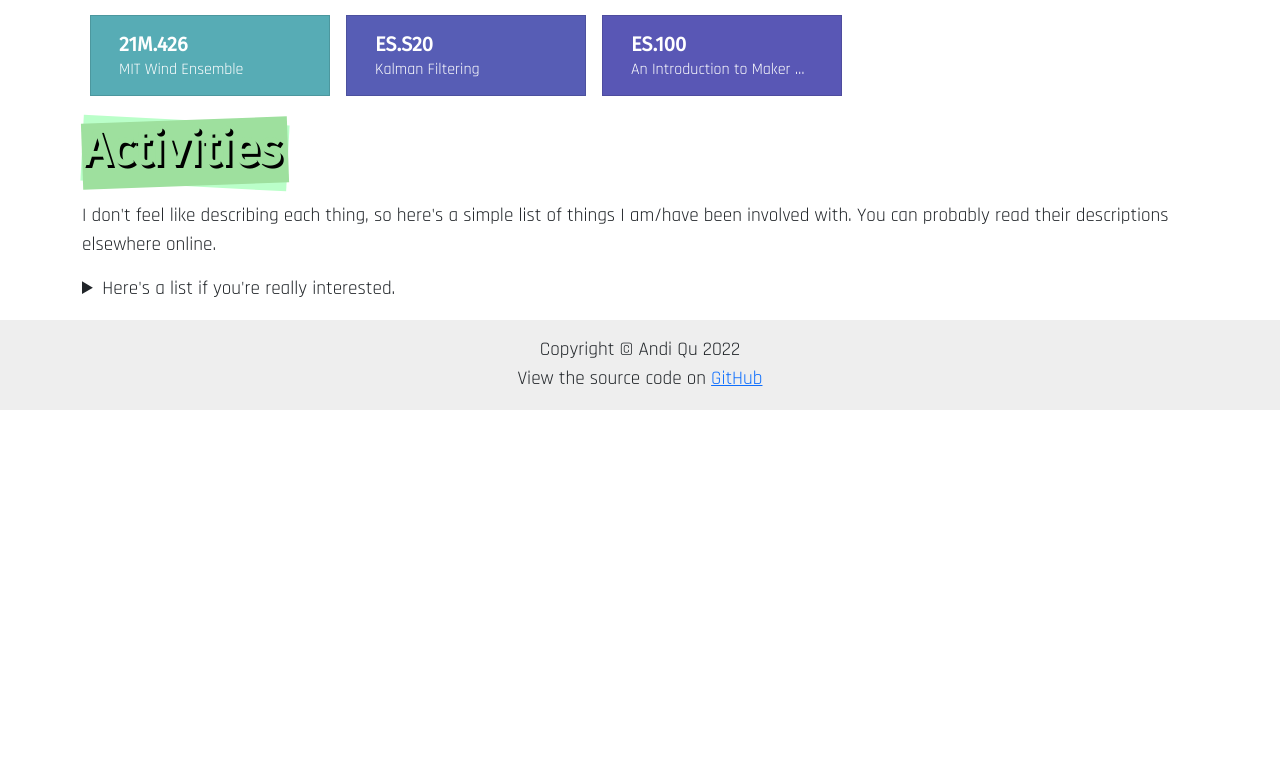
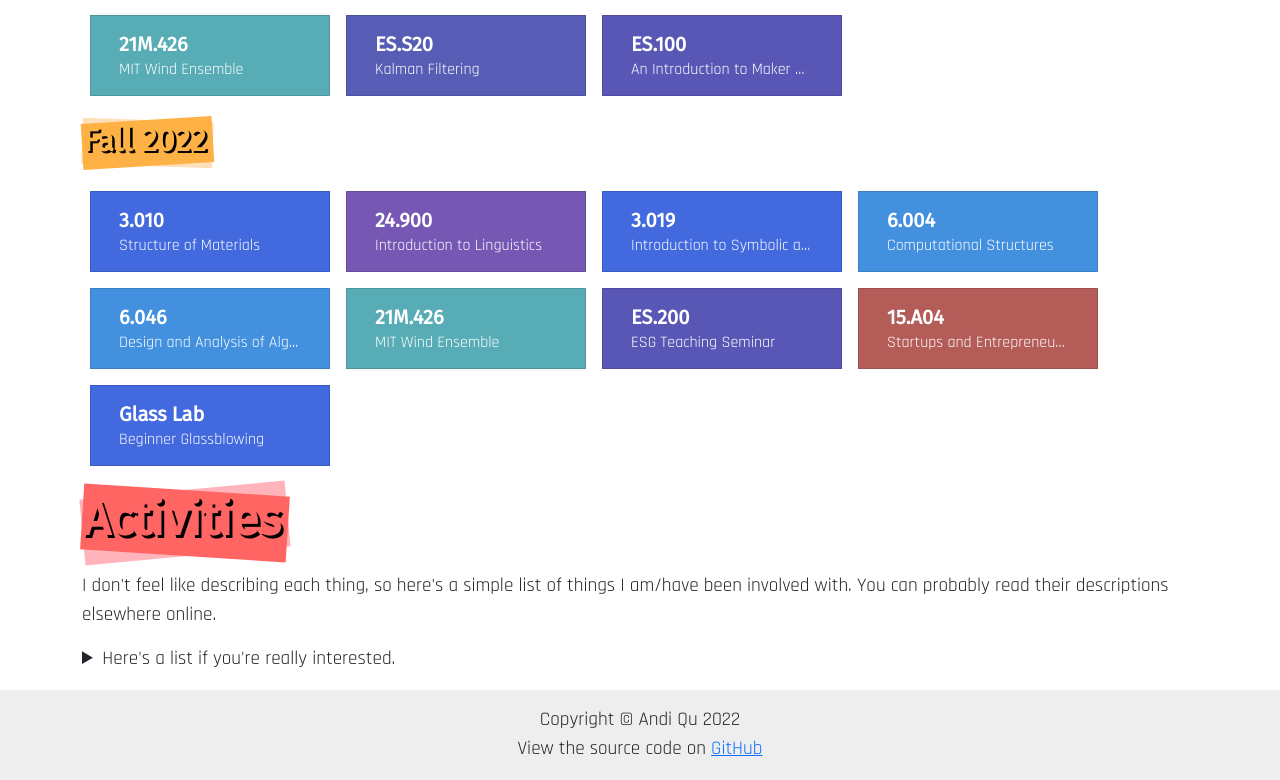
Before and after one commit to dolphingarlic/andiqu-v3, a React (Create React App) app: page /school in a window 1280 px wide. Shown: the part 1204-1984 px from the top of the page. Before the commit the page ends 1614 px from the top, so only its background shows below. Built offline with nearby package versions, Linux system fonts and the light colour scheme.

Commit message:
Update stuff

```diff
--- a/src/App.tsx
+++ b/src/App.tsx
@@ -50,7 +50,9 @@ function App() {
                 <Nav.Link as={Link} to="/contact">
                   Contact
                 </Nav.Link>
-                <Nav.Link href="https://bits-and-bytes.me/">Blog</Nav.Link>
+                <Nav.Link href="https://mitadmissions.org/blogs/author/andiqu/">
+                  Blog
+                </Nav.Link>
               </Nav>
             </Navbar.Collapse>
           </Container>
--- a/src/pages/School.tsx
+++ b/src/pages/School.tsx
@@ -69,6 +69,21 @@ const School = () => {
                 <p>
                   Spoiler alert: the big twist at the end of this class is that
                   everything is Stokes' theorem 😱.
+                </p>
+              </Course>
+              <Course
+                title="18.03"
+                subtitle="Differential Equations"
+                color="#575db5"
+              >
+                <p>
+                  This is basically the engineer's version of 18.06 (linear algebra). I
+                  tested out of it before my sophomore fall.
+                </p>
+                <p>
+                  Kinda annoying how much differing terminology there is (wtf is a "normal
+                  mode??") but so far, this class has been super super helpful in all
+                  my engineering endeavours (seriously)!
                 </p>
               </Course>
             </Row>
@@ -262,7 +277,7 @@ const School = () => {
               <Course
                 title="Glass Lab"
                 subtitle="Beginner Glassblowing"
-                color="#afafaf"
+                color="#4269de"
               >
                 <ul>
                   <li>
@@ -426,6 +441,10 @@ const School = () => {
                     <strong>Rating:</strong> 6/7
                   </li>
                 </ul>
+                <p>
+                  Joe tried to teach me probability, but the probability of me
+                  understanding was unfortunately not too high 🥲.
+                </p>
               </Course>
               <Course
                 title="ES.100"
@@ -440,6 +459,161 @@ const School = () => {
                     <strong>Rating:</strong> 7/7
                   </li>
                 </ul>
+                <p>
+                  I learned how to use all sorts of power tools in this class...
+                  and my fingers are still all intact!
+                </p>
+              </Course>
+            </Row>
+          </Container>
+
+          <Heading size="sm">Fall 2022</Heading>
+          <Container fluid>
+            <Row>
+              <Course
+                title="3.010"
+                subtitle="Structure of Materials"
+                color="#4269de"
+              >
+                <ul>
+                  <li>
+                    <strong>Instructor:</strong> Caroline Ross and Rodrigo Freitas
+                  </li>
+                  <li>
+                    <strong>Rating:</strong> 6/7
+                  </li>
+                </ul>
+                <p>
+                  Part 1 of me being a material girl in a material world.
+                </p>
+              </Course>
+              <Course
+                title="24.900"
+                subtitle="Introduction to Linguistics"
+                color="#7657b4"
+              >
+                <ul>
+                  <li>
+                    <strong>Instructor:</strong> Adam Albright
+                  </li>
+                  <li>
+                    <strong>Rating:</strong> 5/7
+                  </li>
+                </ul>
+                <p>
+                  Thubis ubis uba fubun clubass bubecubaubusube Ubadubam hubas
+                  uball suborts ubof grubeubat ubexubamplubes tubo
+                  ubillubustrubatube hubis puboubints. Lubikube thubis dubescrubiptubiubon,
+                  whubich ubis wrubittuben ubin uban ubartubifubicubiubal lubangubuubagube
+                  "Ububbubi Dububbubi".
+                </p>
+                <p>
+                Ubunfubortubunubatubely, ubit's uba bubit tuboubo tubechnubicubal
+                fubor my lubikubing.
+                </p>
+              </Course>
+              <Course
+                title="3.019"
+                subtitle="Introduction to Symbolic and Mathematical Programming"
+                color="#4269de"
+              >
+                <ul>
+                  <li>
+                    <strong>Instructor:</strong> W. Craig Carter
+                  </li>
+                  <li>
+                    <strong>Rating:</strong> 7/7
+                  </li>
+                </ul>
+                <p>
+                  I can make my computer read pickup lines in a robotic voice now!
+                </p>
+              </Course>
+              <Course
+                title="6.004"
+                subtitle="Computational Structures"
+                color="#4390de"
+              >
+                <ul>
+                  <li>
+                    <strong>Instructor:</strong> Silvina Hanono Wachman and Daniel Sanchez
+                  </li>
+                  <li>
+                    <strong>Rating:</strong> 7/7
+                  </li>
+                </ul>
+              </Course>
+              <Course
+                title="6.046"
+                subtitle="Design and Analysis of Algorithms"
+                color="#4390de"
+              >
+                <ul>
+                  <li>
+                    <strong>Instructor:</strong> Bruce Tidor and Piotr Indyk
+                  </li>
+                  <li>
+                    <strong>Rating:</strong> 4/7
+                  </li>
+                </ul>
+              </Course>
+              <Course
+                title="21M.426"
+                subtitle="MIT Wind Ensemble"
+                color="#57acb5"
+              >
+                <ul>
+                  <li>
+                    <strong>Instructor:</strong> Fred Harris and Ken Amis
+                  </li>
+                  <li>
+                    <strong>Rating:</strong> 7/7
+                  </li>
+                </ul>
+                <p>Omg MITWEEEEE... Fred is too powerful.</p>
+              </Course>
+              <Course
+                title="ES.200"
+                subtitle="ESG Teaching Seminar"
+                color="#5957b5"
+              >
+                <ul>
+                  <li>
+                    <strong>Instructor:</strong> Patti Christie
+                  </li>
+                  <li>
+                    <strong>Rating:</strong> 6/7
+                  </li>
+                </ul>
+              </Course>
+              <Course
+                title="15.A04"
+                subtitle="Startups and Entrepreneurship"
+                color="#b45c57"
+              >
+                <ul>
+                  <li>
+                    <strong>Instructor:</strong> Paul Cheek, Alfred Spector, Bill Aulet, and George Whitfield
+                  </li>
+                  <li>
+                    <strong>Rating:</strong> 7/7
+                  </li>
+                </ul>
+              </Course>
+              <Course
+                title="Glass Lab"
+                subtitle="Beginner Glassblowing"
+                color="#4269de"
+              >
+                <ul>
+                  <li>
+                    <strong>Instructors:</strong> Glass lab people (there were many)
+                  </li>
+                  <li>
+                    <strong>Rating:</strong> 6/7
+                  </li>
+                </ul>
+                <p>Oh god why am I doing this again... Just material girl things I guess</p>
               </Course>
             </Row>
           </Container>
@@ -457,19 +631,19 @@ const School = () => {
             <summary>Here's a list if you're really interested.</summary>
             <br />
             <ul>
-              <li>UROP (with MIT CSAIL)</li>
+              <li>MIT undergraduate research opportunities with CSAIL and RLE</li>
+              <li>MIT Solar Electric Vehicle Team</li>
               <li>Experimental Study Group (ESG)</li>
-              <li>NEET Advanced Material Machines track</li>
-              <li>Projectionist for LSC</li>
+              <li>Film Projection for MIT Lecture Series Committee</li>
               <li>OrigaMIT</li>
               <li>Simmons Hall house government</li>
               <li>TechX/xFair</li>
               <li>3.091 grading</li>
+              <li>Associate advising</li>
+              <li>Discover Product Design freshman pre-orientation programme mentoring</li>
+              <li>ES.5111 teaching assistant</li>
               <li>Figure skating club</li>
               <li>MIT Quidditch</li>
-              <li>Associate advising</li>
-              <li>DPD FPOP mentor</li>
-              <li>ES.5111 TA</li>
             </ul>
           </details>
         </Container>
```
